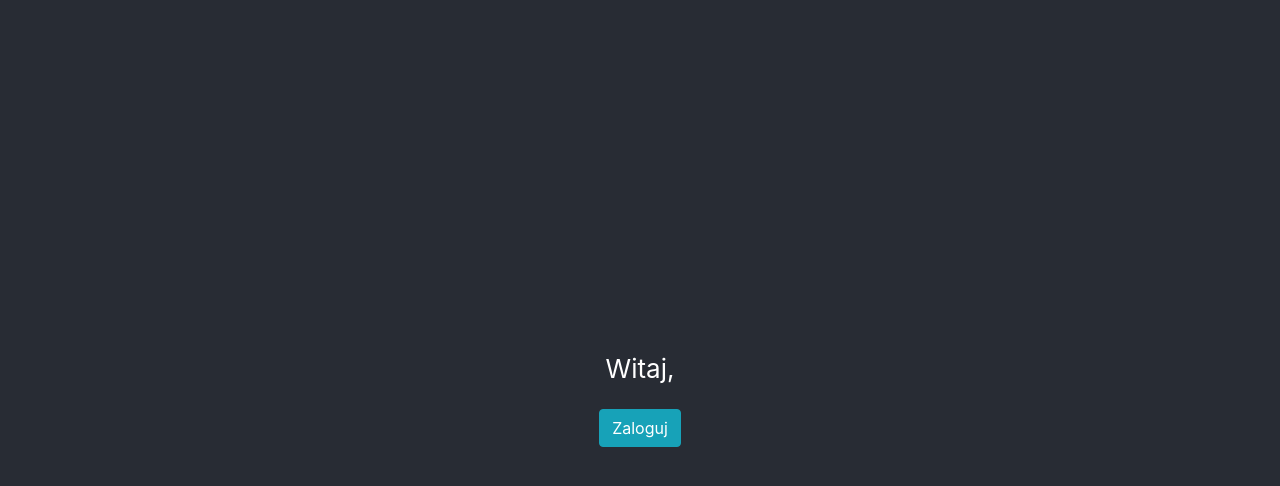
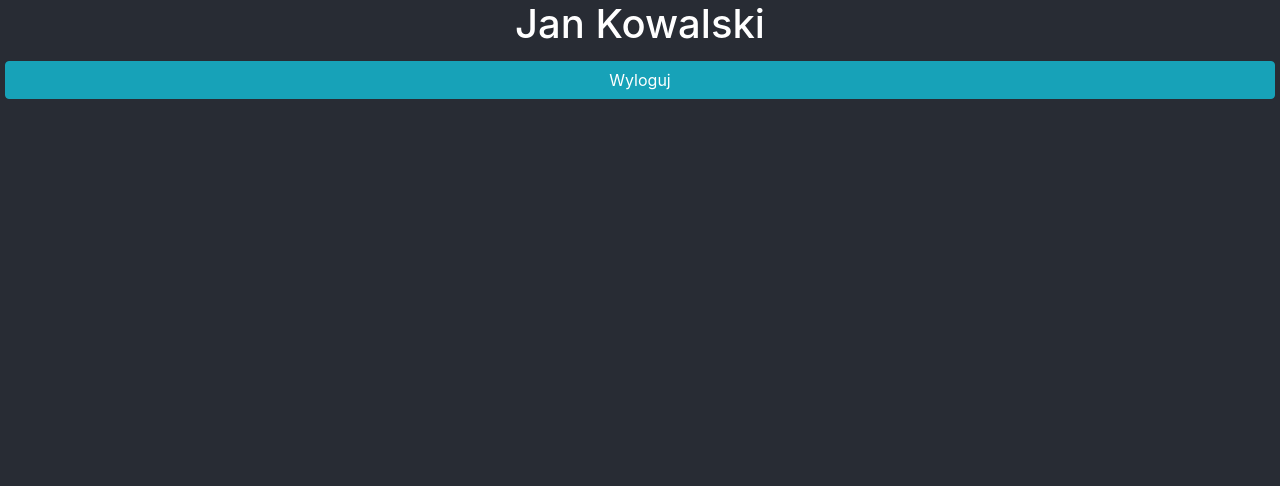
Before and after one commit to PawPawel/kisl, a React (Create React App) app: page / in a window 1280 px wide. Both pictures are taken after a click on the button "Zaloguj". Shown: the top 486 px of the page. Built offline with nearby package versions, Linux system fonts and the light colour scheme.

Commit message:
Ładne wyświetlanie :)
Usuwam rejestrowanie, strona użytkownika zalogowanego troche brzydka
jeszcze.

```diff
--- a/src/App.css
+++ b/src/App.css
@@ -24,3 +24,13 @@
 .form-button{
   margin: 5px;
 }
+
+.user-info{
+  background-color: #282c34;
+  align-items: left;
+  justify-content: left;
+  color: white;
+  flex-direction: column;
+  min-height: 100vh;
+  display: flex;
+}
--- a/src/App.js
+++ b/src/App.js
@@ -12,6 +12,7 @@
         user:""
       }
       this.logUser = this.logUser.bind(this);
+      this.logout = this.logout.bind(this);
     }
 
     componentDidMount() {
@@ -21,16 +22,21 @@
     }
 
     logUser(username){
+      console.log("username: ", username);
       this.setState({logged: true, user: username});
+    }
+
+    logout(){
+      Cookies.remove('user');
+      this.setState({logged:false, user: ""});
     }
 
     render(){
       if(this.state.logged){
         return (
           <div className="App">
-            <header className="App-header">
-              <p>Witaj, {this.state.user}</p>
-              <LoggedView email={this.state.user} />
+            <header>
+              <LoggedView login={this.state.user} logout={this.logout}/>
             </header>
           </div>
         );
--- a/src/LoggedView.js
+++ b/src/LoggedView.js
@@ -5,21 +5,25 @@
 class LoggedView extends Component {
     constructor(props) {
         super(props);
-        this.state={
-            email:""
+        this.state = {
+            name: "Jan",
+            surname: "Kowalski",
+            email: "some@email.com",
+            login: ""
         }
     }
 
     componentDidMount(){
-        this.setState({email: this.props.email});
+        this.setState({login: this.props.login });
     }
 
     render() {
         return(
-        <div>
-            <Button variant="info" className="form-button" onClick={() => this.login()}>
-                    Zaloguj
-                </Button>
+        <div class="user-info">
+            <h1> {this.state.name} {this.state.surname} </h1>
+            <Button variant="info" className="form-button" onClick={() => this.props.logout()}>
+                Wyloguj
+            </Button>
         </div>
         )
     }
--- a/src/LoginView.js
+++ b/src/LoginView.js
@@ -8,20 +8,16 @@
     constructor(props) {
         super(props);
         this.state={
-            email:"",
+            login:"",
             password:""
         }
     }
 
-    register() {
-
-    }
-
     login() {
         console.log("Logging");
-        console.log(this.state.email);
-        Cookies.set('user', this.state.email);
-        this.props.logUser(this.state.email);
+        console.log(this.state.login);
+        Cookies.set('user', this.state.login);
+        this.props.logUser(this.state.login);
     }
 
     savePassword(pass) {
@@ -33,15 +29,15 @@
         return(
         <div>
             <Form>
-                <Form.Group controlId="formEmail">
-                    <Form.Label>Email </Form.Label>
-                    <Form.Control type="email" placeholder="Email" onChange={e => this.setState({email: e.target.value})}/>
+                <Form.Group controlId="formlogin">
+                    <Form.Label>Login </Form.Label>
+                    <Form.Control type="text" placeholder="Login" onChange={e => this.setState({login: e.target.value})}/>
                 </Form.Group>
                 <Form.Group controlId="formPassword">
                     <Form.Label>Hasło </Form.Label>
                     <Form.Control type="password" placeholder="Hasło" onChange={e => this.savePassword(e.target.value)}/>
                 </Form.Group>
-                <Button variant="outline-info" type="submit" className="form-button" onClick={this.register()}>
+                <Button variant="outline-info" type="submit" className="form-button">
                     Zarejestruj
                 </Button>
                 <Button variant="info" className="form-button" onClick={() => this.login()}>
```
